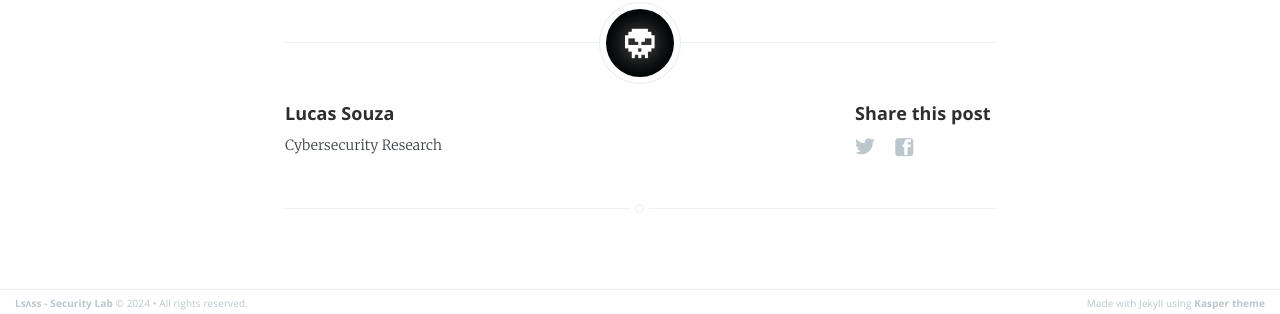
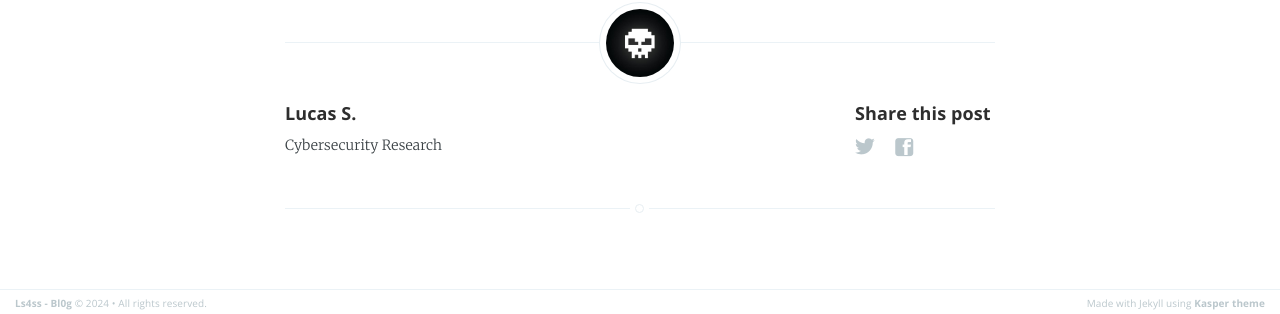
Before and after one commit to Ls4ss/blog, a Jekyll site: the page built from _posts/2021-03-04-CVE-2020–29134-Totvs-Fluig-Platform.md, in a window 1280 px wide and 900 px high, scrolled down 2477 px. Shown: the part 583-897 px from the top of the window. Built offline with Jekyll 4.4.1, drawn with Linux system fonts in a browser that asks for light colours.

Commit message:
Update _config.yml

```diff
--- a/_config.yml
+++ b/_config.yml
@@ -1,4 +1,4 @@
-name: "Lsʌss - Security Lab"
+name: "Ls4ss - Bl0g"
 description: "by: Lucas S."
 meta_description: "by: Lucas S."
 
@@ -7,13 +7,13 @@ highlighter: rouge
 logo: false
 paginate: 15
 baseurl: /
-domain_name: "lsass.io/blog"
+domain_name: "ls4ss.me.log.br/blog/"
 google_analytics: "UA-XXXXXXXX-X"
 plugins: [jekyll-paginate]
 
 # Details for the RSS feed generator
-url: "lsass.io/blog"
-author: "Lucas Souza"
+url: "ls4ss.me.log.br/blog/"
+author: "Lucas S."
 
 # Disqus config
 disqus-shortname: ""
```
